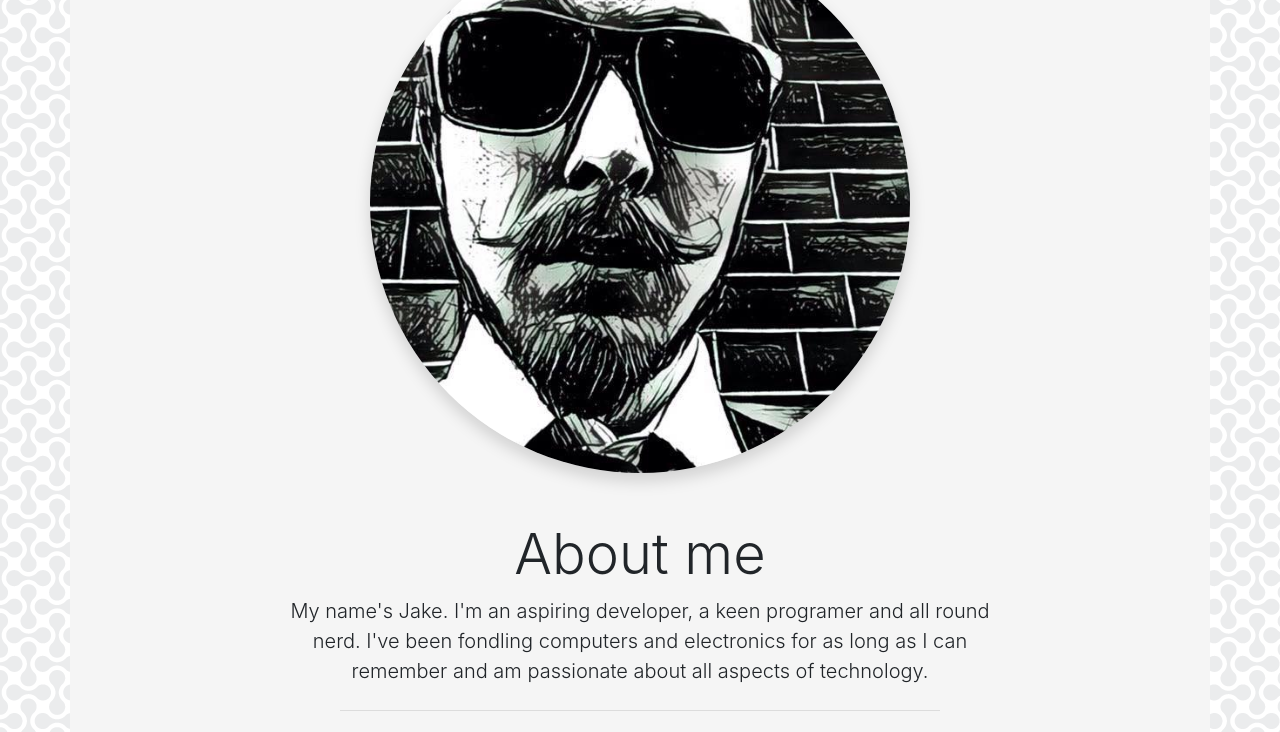
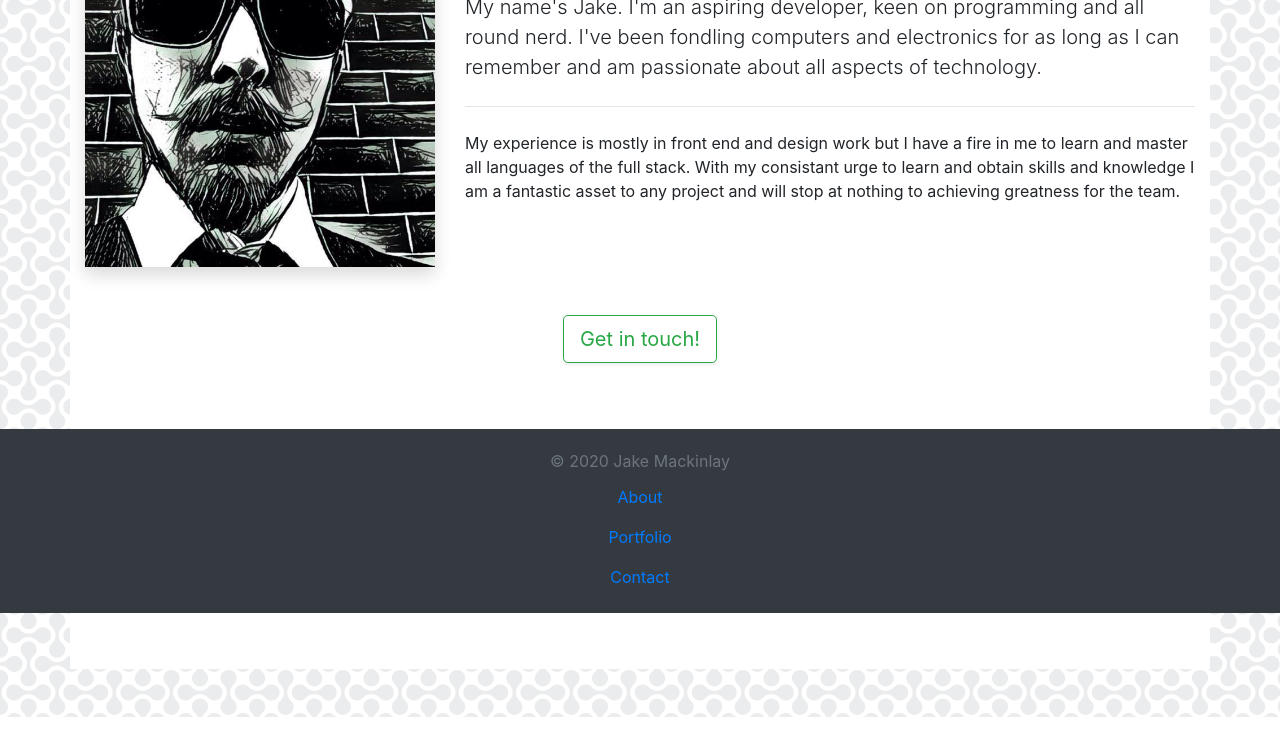
Before and after one commit to tallglassof-milkjake/homework2, a plain HTML site: page index.html in a window 1280 px wide. Shown: the part 187-919 px from the top of the page. Drawn offline with nearby package versions, Linux system fonts and the light colour scheme.

Commit message:
fixed main title image stacking and text centering on smaller screen. found bug with footer and attempted to fix but havent found solution yet

```diff
--- a/index.html
+++ b/index.html
@@ -15,6 +15,7 @@
     </head>
 
     <body>
+
               <!--Navbar element-->
         <nav class="navbar sticky-top navbar-expand-lg navbar-dark bg-dark">
             <div class="container">
@@ -37,32 +38,37 @@
               </div>
             </div>
           </nav>
-                <!--Jumbotron about me intro-->
 
+                <!--about me intro-->
           <div class="container main-container">
-              <div class="jumbotron jumbotron-fluid mb-0 justify d-flex justify-content-center bg-none">
-
-                <div class="row justify-content-center">
-                    <div class="col-6">
-                        <img src="img/cartoon-jake.jpg" class="mr-3 img-responsive rounded-circle shadow" width="100%" alt="Jakes Face">
+            <div class="row md-align-items-center pt-5">
+              <div class="col-md-4">
+                <img src="img/cartoon-jake.jpg" class="img-responsive shadow" width="100%" alt="Jakes Face">
               </div>
-                    <div class="row justify-content-center mt-5">
-                        <div class="col-8 text-center">
+              <div class="col-md-8 text-center text-md-left align-items-center">
                 <h1 class="display-4">About me</h1>
-                            <p class="lead">My name's Jake. I'm an aspiring developer, a keen programer and all round nerd. I've been fondling computers and electronics
+                  <p class="lead">My name's Jake. I'm an aspiring developer, keen on programming and all round nerd. I've been fondling computers and electronics
                       for as long as I can remember and am passionate about all aspects of technology.</p>
-                            <hr class="my-4" width="80%">
+                  <hr class="my-4" width="100%">
                   <p>My experience is mostly in front end and design work but I have a fire in me to learn and master all languages of the full stack.
                       With my consistant urge to learn and obtain skills and knowledge I am a fantastic asset to any project and will stop at nothing
                       to achieving greatness for the team.
                   </p>
+              </div>
+            </div>
+            <div class="row pb-5">
+              <div class="col text-center">
                 <a class="btn btn-outline-success btn-lg mt-5 shadow-sm" href="contact.html" role="button">Get in touch!</a>
               </div>
             </div>
           </div>
-            </div>
-          </div>
+
                   <!--basic footer with active links to each page-->
+
+
+          <div class="row pt-5">
+            <div class="col">
+              <div class="fixed-bottom">
                 <footer class="py-3 text-muted text-center text-small bg-dark">
                   <p class="my-1">© 2020 Jake Mackinlay</p>
                   <ul class="list-inline mb-0">
@@ -71,6 +77,10 @@
                     <li class="nav-item list-unstyled"><a class="nav-link" href="contact.html">Contact</a></li>
                   </ul>
                 </footer>
+              </div>
+            </div>
+          </div>
+
 
 
 
--- a/style.css
+++ b/style.css
@@ -6,6 +6,7 @@
 
 body {
     background: url(img/double-bubble.png);
+    width: auto;
 }
 
 
@@ -15,6 +16,7 @@ body {
     margin: auto;
 }
 
-.main-container, .jumbotron {
-    background-color: whitesmoke;
+.main-container {
+    background-color: white;
+    height: 800px;
 }
```
Lines whose indentation alone changed are shown as unchanged.
